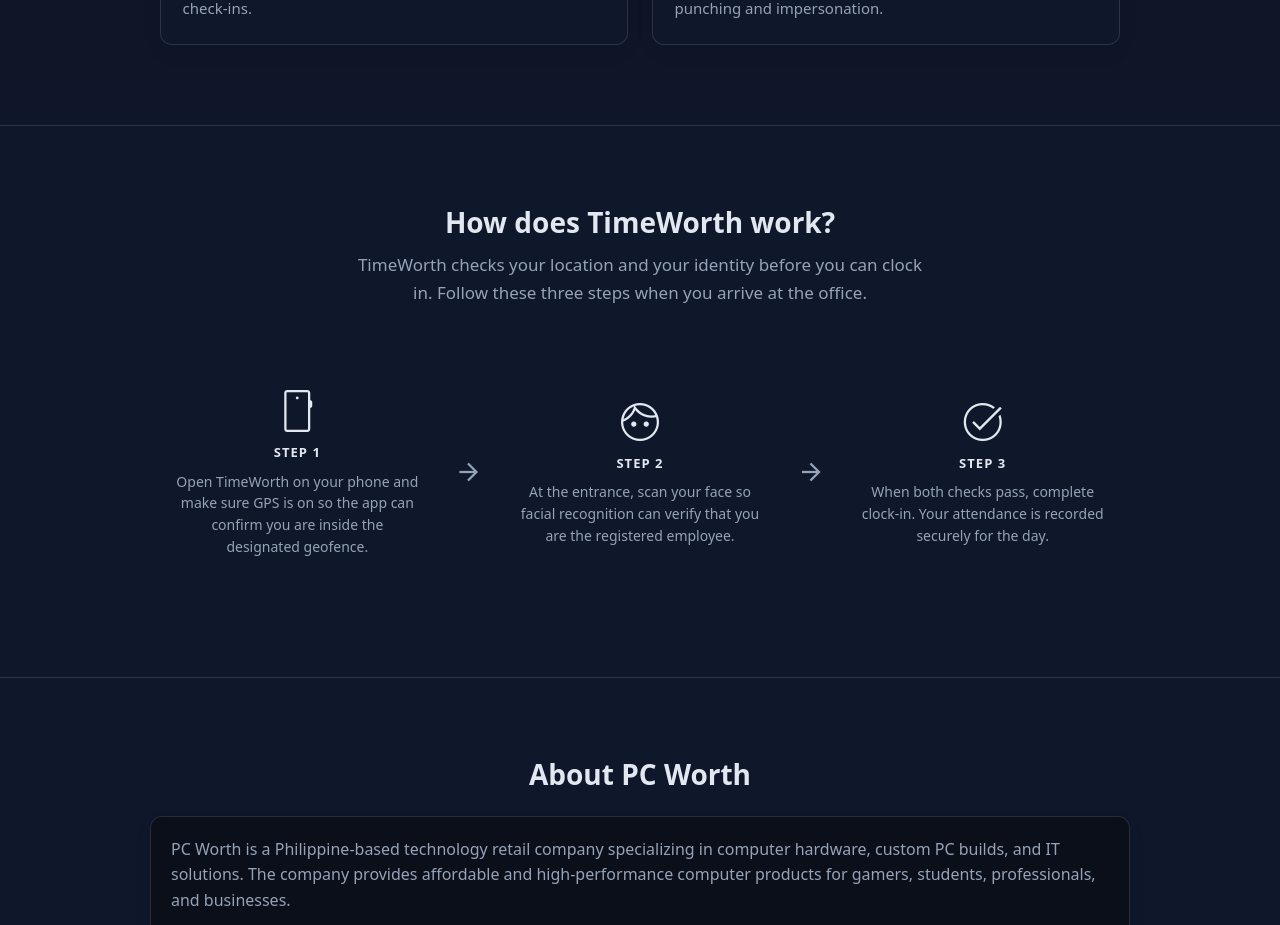
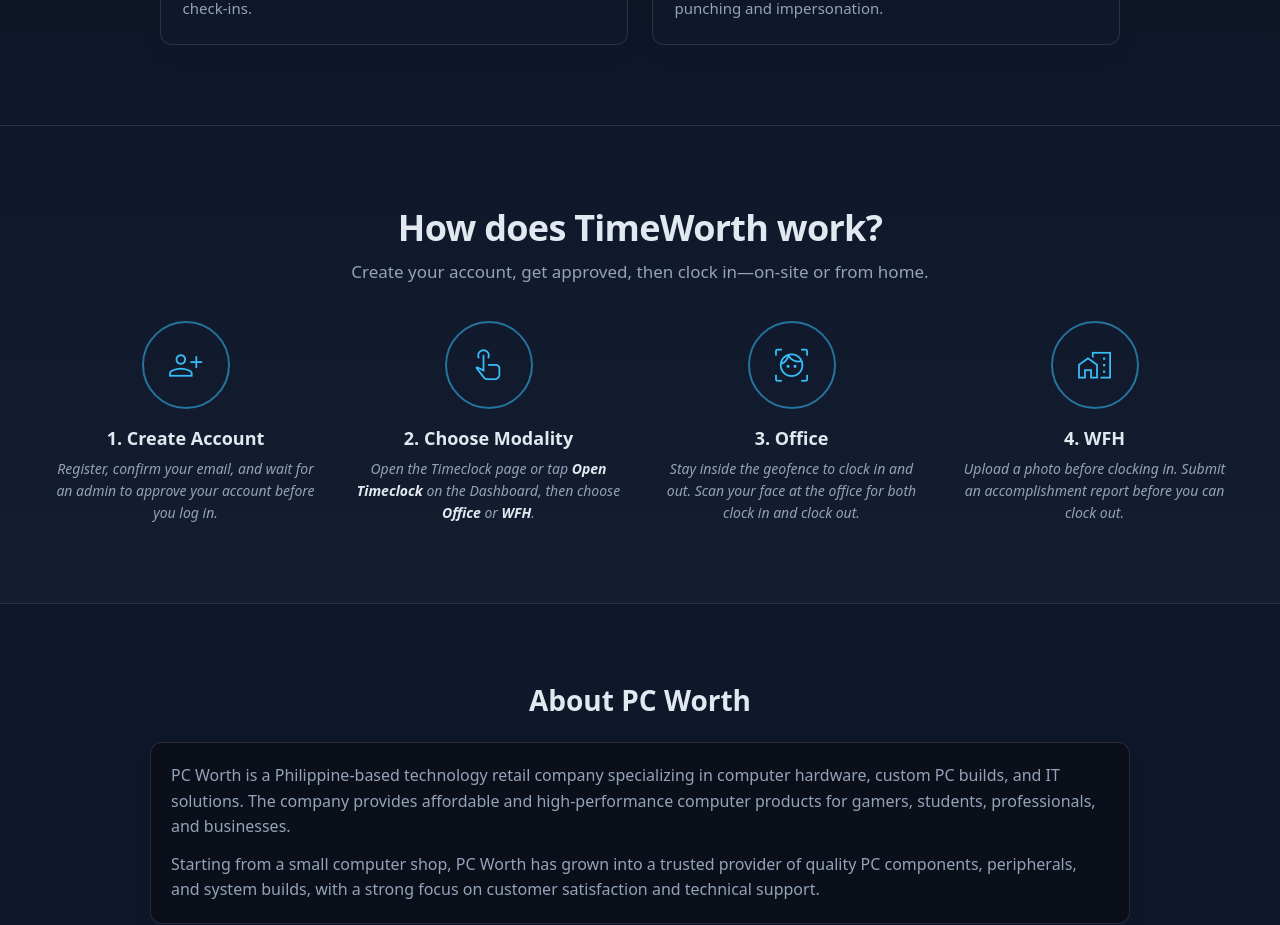
Before and after one commit to echo252525/TimeWorth, a Vue app in the folder my-app/: page / in a window 1280 px wide. Shown: the part 920-1845 px from the top of the page. Built offline with nearby package versions, Linux system fonts and the light colour scheme; no server answers.

Commit message:
edited landing page

```diff
--- a/my-app/src/views/HomeView.vue
+++ b/my-app/src/views/HomeView.vue
@@ -107,39 +107,48 @@ onUnmounted(() => {
       </div>
     </section>
 
-    <section id="how-it-works" class="page-section how-it-works" aria-labelledby="how-it-works-heading">
-      <div class="page-inner">
-        <h2 id="how-it-works-heading" class="section-title how-title">How does TimeWorth work?</h2>
-        <p class="how-lead">
-          TimeWorth checks your location and your identity before you can clock in. Follow these three steps when you arrive at the office.
+    <section id="how-it-works" class="how-process" aria-labelledby="how-it-works-heading">
+      <div class="how-process-inner">
+        <h2 id="how-it-works-heading" class="how-process-title">How does TimeWorth work?</h2>
+        <p class="how-process-lead">
+          Create your account, get approved, then clock in—on-site or from home.
         </p>
-        <div class="how-steps">
-          <article class="how-step">
-            <div class="how-step-icon" aria-hidden="true">
-              <span class="material-symbols-outlined">smartphone</span>
+        <div class="how-process-grid" role="list">
+          <article class="how-process-step" role="listitem">
+            <div class="how-process-icon-ring" aria-hidden="true">
+              <span class="material-symbols-outlined">person_add</span>
             </div>
-            <p class="how-step-label">Step 1</p>
-            <p class="how-step-text">Open TimeWorth on your phone and make sure GPS is on so the app can confirm you are inside the designated geofence.</p>
+            <h3 class="how-process-step-title">1. Create Account</h3>
+            <p class="how-process-step-desc">
+              Register, confirm your email, and wait for an admin to approve your account before you log in.
+            </p>
           </article>
-          <div class="how-arrow" aria-hidden="true">
-            <span class="material-symbols-outlined">arrow_forward</span>
-          </div>
-          <article class="how-step">
-            <div class="how-step-icon" aria-hidden="true">
-              <span class="material-symbols-outlined">face</span>
+          <article class="how-process-step" role="listitem">
+            <div class="how-process-icon-ring" aria-hidden="true">
+              <span class="material-symbols-outlined">touch_app</span>
             </div>
-            <p class="how-step-label">Step 2</p>
-            <p class="how-step-text">At the entrance, scan your face so facial recognition can verify that you are the registered employee.</p>
+            <h3 class="how-process-step-title">2. Choose Modality</h3>
+            <p class="how-process-step-desc">
+              Open the Timeclock page or tap <strong>Open Timeclock</strong> on the Dashboard, then choose <strong>Office</strong> or <strong>WFH</strong>.
+            </p>
           </article>
-          <div class="how-arrow" aria-hidden="true">
-            <span class="material-symbols-outlined">arrow_forward</span>
-          </div>
-          <article class="how-step">
-            <div class="how-step-icon" aria-hidden="true">
-              <span class="material-symbols-outlined">task_alt</span>
+          <article class="how-process-step" role="listitem">
+            <div class="how-process-icon-ring" aria-hidden="true">
+              <span class="material-symbols-outlined">familiar_face_and_zone</span>
             </div>
-            <p class="how-step-label">Step 3</p>
-            <p class="how-step-text">When both checks pass, complete clock-in. Your attendance is recorded securely for the day.</p>
+            <h3 class="how-process-step-title">3. Office</h3>
+            <p class="how-process-step-desc">
+              Stay inside the geofence to clock in and out. Scan your face at the office for both clock in and clock out.
+            </p>
+          </article>
+          <article class="how-process-step" role="listitem">
+            <div class="how-process-icon-ring" aria-hidden="true">
+              <span class="material-symbols-outlined">home_work</span>
+            </div>
+            <h3 class="how-process-step-title">4. WFH</h3>
+            <p class="how-process-step-desc">
+              Upload a photo before clocking in. Submit an accomplishment report before you can clock out.
+            </p>
           </article>
         </div>
       </div>
@@ -530,120 +539,126 @@ onUnmounted(() => {
   line-height: 1.6;
 }
 
-.how-it-works {
-  background: var(--landing-section-soft);
+/* “Our Process” style: solid band, white type, circular icon rings */
+.how-process {
+  /* Blend with the rest of the landing page */
+  --how-process-fg: var(--landing-text);
+  background: transparent;
+  color: var(--how-process-fg);
+  padding: clamp(3rem, 10vw, 5rem) clamp(1.5rem, 5vw, 3rem);
+  border-top: 1px solid var(--landing-border);
 }
 
-.how-title {
+.how-process-inner {
+  max-width: 1200px;
+  margin: 0 auto;
   text-align: center;
-  width: 100%;
 }
 
-.how-lead {
-  margin: 0 auto 2.5rem;
-  text-align: center;
-  color: var(--landing-muted);
-  font-size: clamp(0.9375rem, 2vw, 1.0625rem);
-  line-height: 1.65;
-  max-width: min(36rem, 90%);
+.how-process-title {
+  margin: 0 0 0.65rem;
+  font-size: clamp(1.65rem, 4vw, 2.25rem);
+  font-weight: 700;
+  letter-spacing: -0.02em;
+  color: var(--how-process-fg);
 }
 
-.how-steps {
+.how-process-lead {
+  margin: 0 auto 2.25rem;
+  max-width: 42rem;
+  font-size: clamp(0.95rem, 2vw, 1.0625rem);
+  line-height: 1.55;
+  color: var(--landing-muted);
+  font-weight: 400;
+}
+
+.how-process-grid {
+  display: grid;
+  grid-template-columns: 1fr;
+  gap: 2rem 1.5rem;
+  align-items: start;
+  text-align: center;
+}
+
+@media (min-width: 560px) {
+  .how-process-grid {
+    grid-template-columns: repeat(2, minmax(0, 1fr));
+  }
+}
+
+@media (min-width: 960px) {
+  .how-process-grid {
+    grid-template-columns: repeat(4, minmax(0, 1fr));
+    gap: 1.25rem 1.75rem;
+  }
+}
+
+.how-process-step {
   display: flex;
   flex-direction: column;
   align-items: center;
-  gap: 1.25rem;
+  padding: 0 0.35rem;
+  transform: translateZ(0);
+  transition: transform 180ms ease, filter 180ms ease;
 }
 
-.how-step {
-  display: flex;
-  flex-direction: column;
-  align-items: center;
-  justify-content: center;
-  text-align: center;
-  max-width: 22rem;
-  width: 100%;
-  min-height: 230px;
-  border: 1px solid transparent;
-  border-radius: 12px;
-  padding: 0.9rem 0.85rem;
-  transition: transform 0.2s ease, background 0.2s ease, border-color 0.2s ease;
+.how-process-step:hover {
+  transform: scale(1.07);
 }
 
-.how-step:hover {
-  transform: translateY(-3px);
-  background: var(--landing-surface);
-  border-color: var(--landing-accent-border);
+.how-process-step:hover .how-process-icon-ring {
+  border-color: color-mix(in srgb, var(--accent) 85%, transparent);
 }
 
-.how-step-icon {
-  margin-bottom: 0.5rem;
-  line-height: 0;
+@media (prefers-reduced-motion: reduce) {
+  .how-process-step {
+    transition: none;
+  }
+  .how-process-step:hover {
+    transform: none;
+  }
+}
+
+.how-process-icon-ring {
+  width: 5.5rem;
+  height: 5.5rem;
+  border-radius: 999px;
+  border: 2px solid color-mix(in srgb, var(--accent) 55%, transparent);
   display: flex;
   align-items: center;
   justify-content: center;
+  margin-bottom: 1.1rem;
+  flex-shrink: 0;
+  transition: border-color 180ms ease;
 }
 
-.how-step-icon .material-symbols-outlined {
-  font-size: 3rem;
-  color: var(--landing-subheading);
+.how-process-icon-ring .material-symbols-outlined {
+  font-size: 2.35rem;
+  color: var(--accent);
   font-variation-settings: 'FILL' 0, 'wght' 300, 'GRAD' 0, 'opsz' 48;
 }
 
-.how-step-label {
-  margin: 0 0 0.5rem;
-  font-size: 0.8125rem;
+.how-process-step-title {
+  margin: 0 0 0.55rem;
+  font-size: clamp(1rem, 2.2vw, 1.125rem);
   font-weight: 700;
-  letter-spacing: 0.08em;
-  text-transform: uppercase;
   color: var(--landing-heading);
+  line-height: 1.25;
 }
 
-.how-step-text {
+.how-process-step-desc {
   margin: 0;
   font-size: 0.875rem;
+  line-height: 1.55;
+  font-style: italic;
   color: var(--landing-muted);
-  line-height: 1.55;
+  max-width: 22rem;
 }
 
-.how-arrow {
-  display: flex;
-  align-items: center;
-  justify-content: center;
-  color: var(--landing-muted);
-  flex-shrink: 0;
-}
-
-.how-arrow .material-symbols-outlined {
-  font-size: 1.75rem;
-}
-
-@media (max-width: 899px) {
-  .how-arrow .material-symbols-outlined {
-    transform: rotate(90deg);
-  }
-}
-
-@media (min-width: 900px) {
-  .how-steps {
-    flex-direction: row;
-    flex-wrap: nowrap;
-    justify-content: center;
-    align-items: stretch;
-    gap: 0.75rem 1rem;
-  }
-
-  .how-step {
-    flex: 1 1 0;
-    min-width: 0;
-    max-width: none;
-    min-height: 250px;
-  }
-
-  .how-arrow {
-    align-self: center;
-    padding: 0 0.25rem;
-  }
+.how-process-step-desc strong {
+  color: var(--landing-heading);
+  font-weight: 600;
+  font-style: italic;
 }
 
 .thesis-credits {
```
